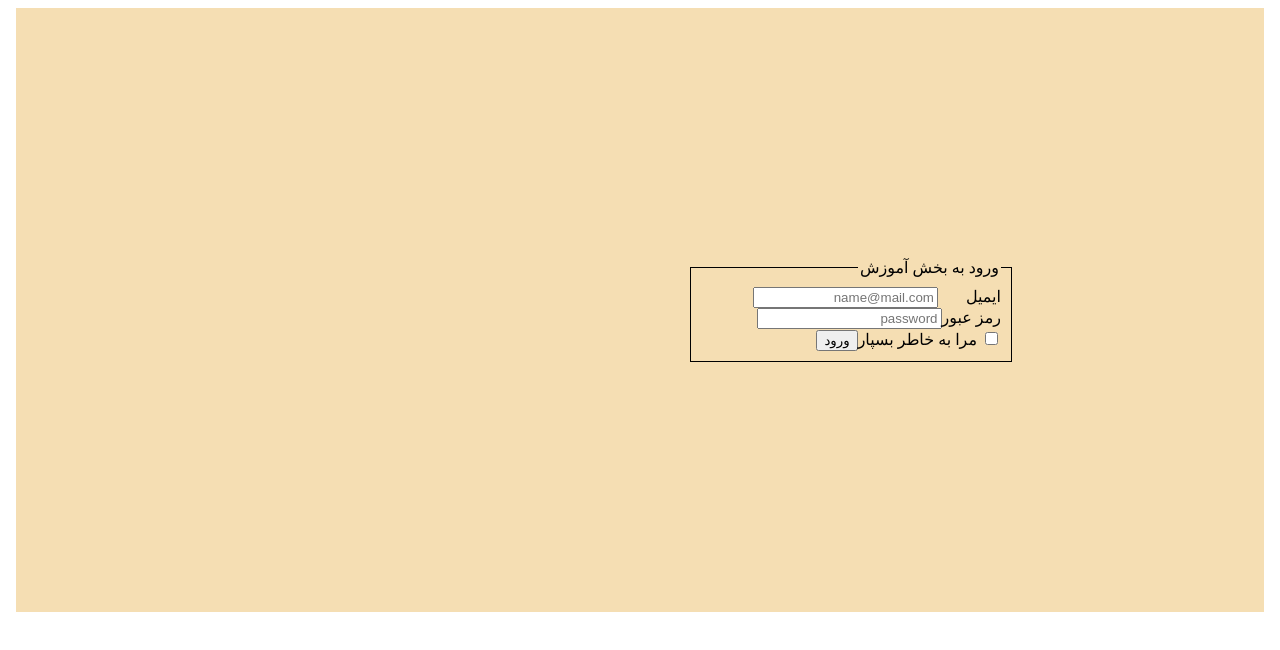
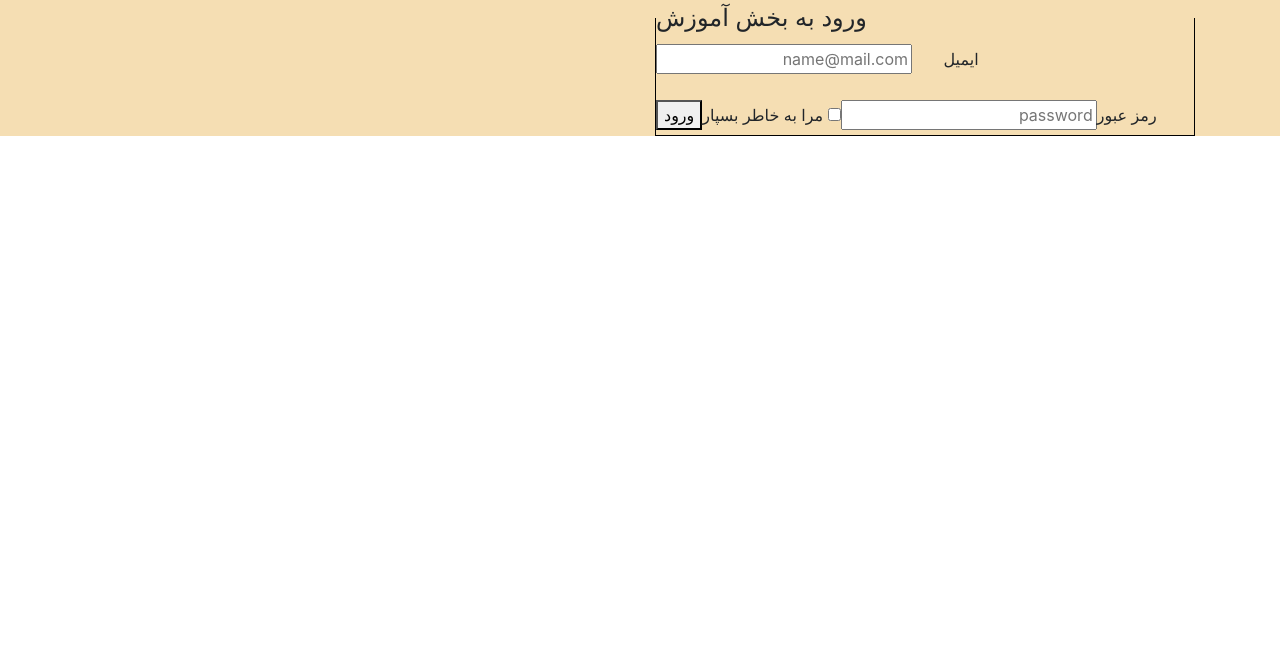
Before and after one commit to hejazimahsa/test, an Angular app: page / in a window 1280 px wide. Shown: the top 650 px of the page. Built offline with nearby package versions, Linux system fonts and the light colour scheme.

Commit message:
angular build

```diff
--- a/package.json
+++ b/package.json
@@ -18,6 +18,7 @@
     "@angular/platform-browser": "~13.1.0",
     "@angular/platform-browser-dynamic": "~13.1.0",
     "@angular/router": "~13.1.0",
+    "bootstrap": "^5.1.3",
     "rxjs": "~7.4.0",
     "tslib": "^2.3.0",
     "zone.js": "~0.11.4"
--- a/src/app/app.component.css
+++ b/src/app/app.component.css
@@ -1,12 +1,10 @@
 body {
   background-color: wheat;
   direction: rtl;
-  font-family: b yekan;
-  padding: 250px;
+
 
 }
 fieldset {
   border: 1px solid black;
-  padding: 10px;
-  width : 300px;
+
 }
--- a/src/app/app.component.html
+++ b/src/app/app.component.html
@@ -966,11 +966,17 @@
 
 <html>
 <head>
+  <meta name="viewport" content="width=device-width, initial-scale=1">
+  <meta charset="utf-8">
   <title> صفحه ورودبه سایت اصلی </title>
 </head>
 <body>
 
-<form class="part1">
+<div class="container">
+  <div class="row">
+    <div class="example col-md-6">
+
+    <form class="part1">
   <fieldset>
     <legend>ورود به بخش آموزش</legend>
     <label for="email">ایمیل&nbsp;&nbsp;&nbsp;&nbsp;&nbsp;&nbsp;&nbsp;</label>
@@ -985,5 +991,8 @@
     <button type="submit" class="part1">ورود</button>
   </fieldset>
 </form>
+</div>
+</div>
+</div>
 </body>
 </html>
--- a/src/index.html
+++ b/src/index.html
@@ -11,3 +11,4 @@
   <app-root></app-root>
 </body>
 </html>
+<link rel="stylesheet" href="https://maxcdn.bootstrapcdn.com/bootstrap/4.0.0/css/bootstrap.min.css" integrity="sha384-Gn5384xqQ1aoWXA+058RXPxPg6fy4IWvTNh0E263XmFcJlSAwiGgFAW/dAiS6JXm" crossorigin="anonymous">
```
Also changed, not shown: 1 other file (tests, documents, lock files or other folders).
